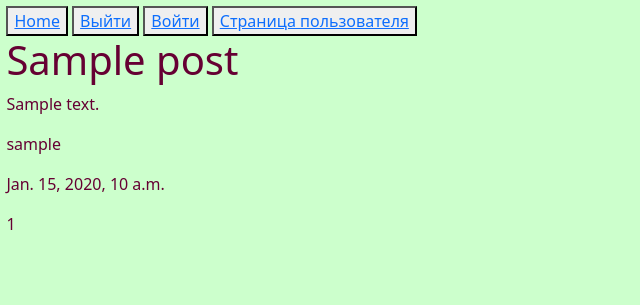
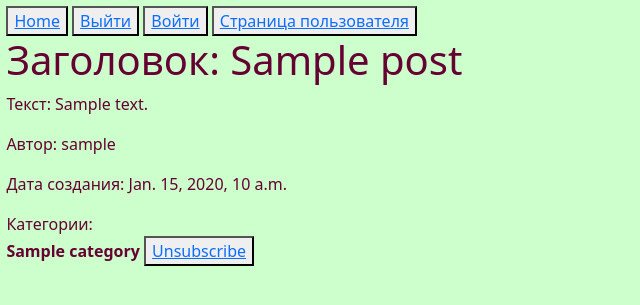
Before and after one commit to chyygga/Django_NewsPaper_0.1, a Django app: page /news/1/ in a window 1280 px wide. Shown: the top 305 px of the page, without its empty margins (0-640 px from the left). Run offline with Django 4.2, Linux system fonts and the light colour scheme; a user stored in the database is signed in; tables that the repository leaves empty hold one stand-in row (values such as "Sample post"); parts of the project's set-up code (start-up, migrations or seed data) failed here and were passed over.

Commit message:
add button sub

```diff
--- a/news/templates/news/add.html
+++ b/news/templates/news/add.html
@@ -1,6 +1,6 @@
 {% extends 'news/default.html' %}
 
-{% block title %}{{title}}{% endblock %}
+{% block title %}{{ title }}{% endblock %}
 
 {% block content %}
 <div>
--- a/news/templates/news/index.html
+++ b/news/templates/news/index.html
@@ -4,10 +4,20 @@
 
 {% block content %}
     <div class="features">
-        <h1>{{post.title}}</h1>
-        <P>{{post.text}}</P>
-        <P>{{post.author}}</P>
-        <P>{{post.created}}</P>
-        <p>{{post.id}}</p>
+        <h1>Заголовок: {{post.title}}</h1>
+        <P>Текст: {{post.text}}</P>
+        <P>Автор: {{post.author}}</P>
+        <P>Дата создания: {{post.created}}</P>
     </div>
+    <p>
+        Категории:
+        {% for category in post.cats.all %}
+            <br><strong>{{ category }}</strong>
+            {% if not user in category.subscribes.all %}
+                <button><a href="">Subscribe</a></button>
+            {% else %}
+                <button><a href="">Unsubscribe</a></button>
+            {%endif%}
+        {% endfor %}
+    </p>
 {% endblock %}
--- a/news/views.py
+++ b/news/views.py
@@ -5,6 +5,8 @@ from .filters import PostFilter
 from .forms import AddPostForm
 from .models import *
 from django.views.generic import ListView, DetailView, CreateView, UpdateView, DeleteView
+
+
 # from protect.views import IndexView
 
 
@@ -38,17 +40,21 @@ class NewsDetail(LoginRequiredMixin, DetailView):
     template_name = 'news/index.html'
     queryset = Post.objects.all()
 
-
-    # def posts_cats(self):
-    #     for post in self.queryset:
-    #         return post.id
-
-    # def subscribe(self, request):
+    def subscribe(request, **kwargs):
+        post = Post.objects.get(pk=kwargs['pk'])
+        user = request.user
+        for category in post.cats.all():
+            if user not in category.subscribes.all():
+                category.subscribes.add(user)
+        return reverse_lazy('index')
+    #
+    # def unsubscribe(request, **kwargs):
+    #     post = Post.objects.get(pk=kwargs['pk'])
     #     user = request.user
-    #     sub_cat = Category.objects.get(name='author')
-    #     if not request.user.groups.filter(name='author').exists():
-    #         author_group.user_set.add(user)
-    #     return redirect('/')
+    #     for category in post.cats.all():
+    #         if user in category.subscribers.all():
+    #             category.subscribers.remove(user)
+    #     return reverse_lazy('index')
 
 
 class AddPost(LoginRequiredMixin, PermissionRequiredMixin, CreateView):
```
Also changed, not shown: news/models.py (+0 -8 lines).
